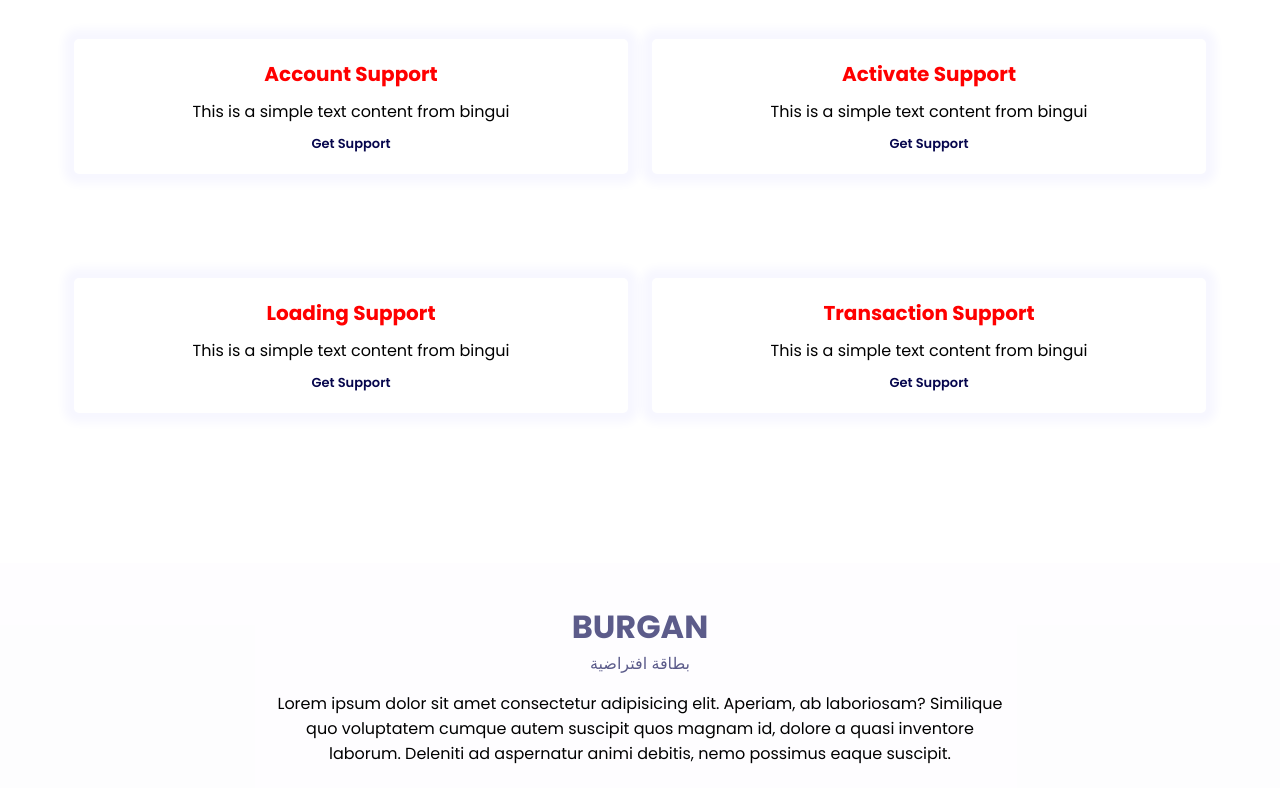
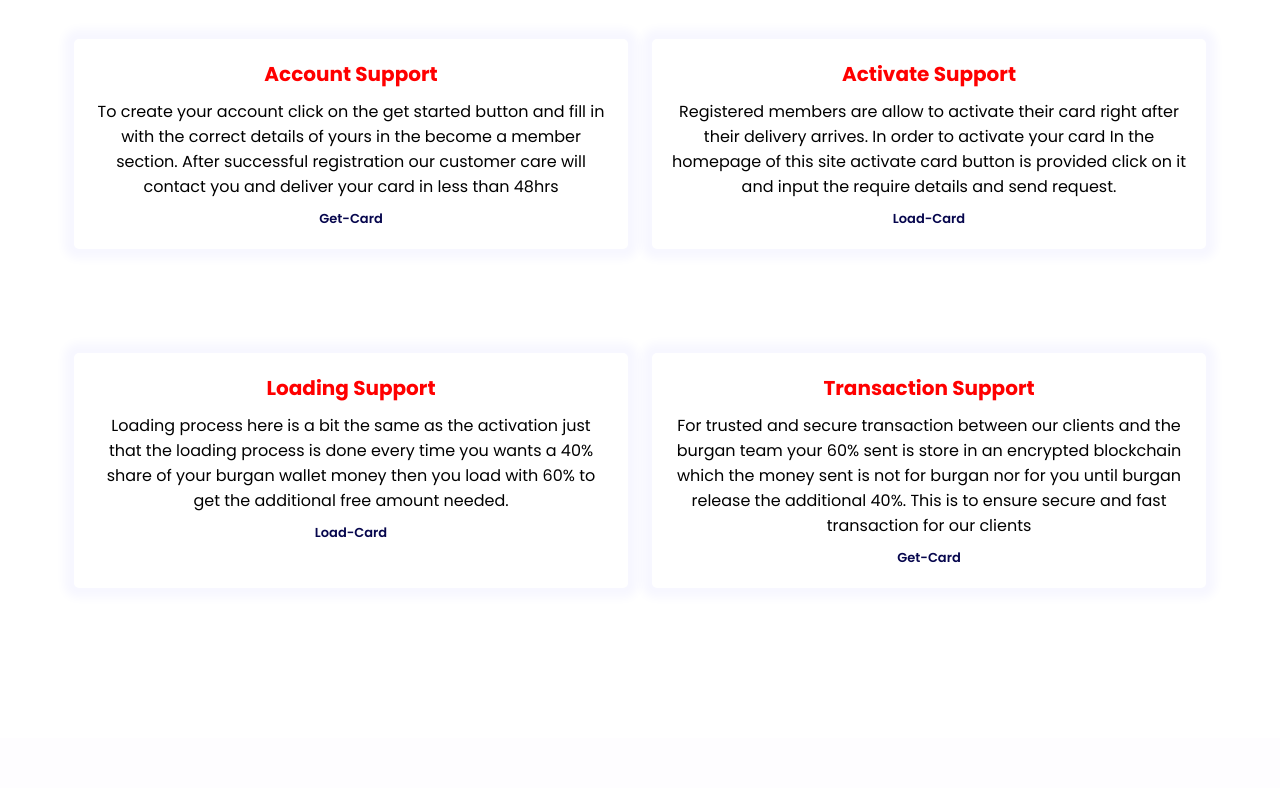
Before and after one commit to Kwarto/burgan, a React (Create React App) app: page /support in a window 1280 px wide. Shown: the part 900-1688 px from the top of the page. Built offline with nearby package versions, Linux system fonts and the light colour scheme.

Commit message:
added final support

```diff
--- a/src/components/cards/Cards.jsx
+++ b/src/components/cards/Cards.jsx
@@ -23,17 +23,17 @@ const usage = [
   {
     id: 1,
     heading: 'User Manual',
-    caption: 'Lorem ipsum dolor sit amet consectetur adipisicing elit. Ratione hic tenetur, nisi aperiam laborum impedit veniam accusantium iste dicta!architecto! Inventore',
+    caption: 'Users are required to register and will acquire a physical card within 48hrs after a successful registration. ',
   },
   {
     id: 2,
     heading: 'Cash Per Week',
-    caption: 'Lorem ipsum dolor sit amet consectetur adipisicing elit. Ratione hic tenetur, nisi aperiam laborum impedit veniam accusantium iste dicta!architecto! Inventore',
+    caption: 'All active members and card holders across the globe are eligible to use 62.10KD as their free 40% pay cut on transactions.There can be only 2 transactions per week. ',
   },
   {
     id: 3,
     heading: 'T & C',
-    caption: 'Lorem ipsum dolor sit amet consectetur adipisicing elit. Ratione hic tenetur, nisi aperiam laborum impedit veniam accusantium iste dicta!architecto! Inventore',
+    caption: 'Users can only use their weekly free 62.10KD after there is a successful 60% load of the amount desired to.This is to accumulate the weekly share of 62.10KD  ',
   }
 ]
 
@@ -80,17 +80,17 @@ function Cards() {
                   <SideItems>
                     <div><FaPlaneDeparture className='c-ico'/></div>
                     <h1>Global Delivery</h1>
-                    <p>Lorem ipsum dolor sit amet consectetur adipisicing elit</p>
+                    <p>Registered member virtual card will be delivered in 48hrs</p>
                   </SideItems>
                   <SideItems>
                     <div><VscActivateBreakpoints className='c-ico'/></div>
                     <h1>Activate Card</h1>
-                    <p>Lorem ipsum dolor sit amet consectetur adipisicing elit</p>
+                    <p>Is a must to activate your cards to receive your 40% share</p>
                   </SideItems>
                   <SideItems>
                     <div><GiCash className='c-ico'/></div>
                     <h1>Use Card</h1>
-                    <p>Lorem ipsum dolor sit amet consectetur adipisicing elit</p>
+                    <p>Payments are done globally and electronically so you can use the card anywhere</p>
                   </SideItems>
                </CardSideText>
             </ListWrapper>
--- a/src/components/cards/CardsElement.jsx
+++ b/src/components/cards/CardsElement.jsx
@@ -417,16 +417,6 @@ export const UsageList = styled.div`
       font-size: 18px;
       opacity: 0.86;
       border: 5px solid var(--text-color);
-      animation:  6s linear infinite;
-
-      @keyframes Spinner {
-         0%{
-           transform: rotate(0);
-         }
-         100%{
-            transform: rotate(360deg);
-         }
-      }
       &:hover{
          border: 5px solid rgba(174, 168, 226, 0.021);
       }
--- a/src/components/footer/Footer.jsx
+++ b/src/components/footer/Footer.jsx
@@ -11,7 +11,8 @@ function Footer() {
       </FooterLogo>
       <FooterText>
         <p>
-          Lorem ipsum dolor sit amet consectetur adipisicing elit. Aperiam, ab laboriosam? Similique quo voluptatem cumque autem suscipit quos magnam id, dolore a quasi inventore laborum. Deleniti ad aspernatur animi debitis, nemo possimus eaque suscipit.
+          Burgan is A Financial Technology Company And Not A Bank. We provide quality, secure and fast e-transaction to businesses and individuals with our virtual cards.
+          Clients with our cards are eligible to access our 40% automatic payment cut off when transacting with our cards.
         </p>
       </FooterText>
      </FooterContent>
--- a/src/components/navbar/NavBar.jsx
+++ b/src/components/navbar/NavBar.jsx
@@ -7,7 +7,7 @@ function NavBar() {
   return (
      <>
       <NavBarWrapper>
-        <LogoWrapper>BURGAN</LogoWrapper>
+        <a href="/"><LogoWrapper>BURGAN</LogoWrapper></a>
          <NavList
           onClick={() => setIsMobile(false)}
           className={ isMobile ? "nav-links-mobile" : "nav-links"}
--- a/src/sections/layer/Layer.jsx
+++ b/src/sections/layer/Layer.jsx
@@ -14,7 +14,7 @@ function Layer() {
                 <h1>GET UNLIMITED VIRTUAL ASSET</h1>
                 <div>
                     <p>
-                        Lorem, ipsum dolor sit amet consectetur adipisicing elit. Fugit nam quam veritatis blanditiis quisquam porro mollitia laudantium quasi vel at.
+                    Become a member of Burgan card, the official digital currency and get unlimited virtual asset.
                     </p>
                 </div>
             </article>
@@ -22,7 +22,7 @@ function Layer() {
                 <h1>ACTIVATE WITH 60% & SPEND 100%</h1>
                 <div>
                   <p>
-                    Lorem ipsum dolor sit amet consectetur adipisicing elit. Doloremque tenetur ducimus blanditiis. Quia culpa quos similique accusamus illum? Nemo, inventore.
+                  Use your Burgan card to enjoy 40% off your purchase. You can load up your account with cash, or even pay your bill at several locations across the world.
                   </p>
                 </div>
             </article>
@@ -30,7 +30,7 @@ function Layer() {
                 <h1>PAY LINKS</h1>
                 <div>
                     <p>
-                        Lorem ipsum dolor sit amet consectetur, adipisicing elit. Pariatur fuga eius, ad omnis hic voluptates voluptatem quasi quibusdam facilis aspernatur?
+                    With a Burgan card, you can use specific pay links to ensure easy and fast virtual card load.
                     </p>
                 </div>
             </article>
--- a/src/sections/story/Story.jsx
+++ b/src/sections/story/Story.jsx
@@ -8,7 +8,10 @@ function Story() {
         <StoryText>
             <h1>OUR STORY</h1>
             <p>
-                Lorem, ipsum dolor sit amet consectetur adipisicing elit. Iure distinctio ratione id possimus enim milique earum illo, a dolore quibusdam voluptatem sequi exercitationem? Ea quibusdam alias, explicabo error qui sed temporibus delectus obcaecati adipisci, eligendi laborum quia.
+                Burgan is a pseudonymous online virtual cards use by
+                freelancers, sellers, SMB/SMEs and digital level entrepreneurs as a reliable
+                source of payments and online asset. This card was created with the aim of reducing
+                financial problem.
             </p>
         </StoryText>
         <StoryImg>
--- a/src/sections/supportbody/Supportbody.jsx
+++ b/src/sections/supportbody/Supportbody.jsx
@@ -4,26 +4,26 @@ const supportcard = [
     {
         id: 1,
         heading: 'Account Support',
-        body: 'This is a simple text content from bingui',
-        links: 'Get Support'
+        body: 'To create your account click on the get started button and fill in with the correct details of yours in the become a member section. After successful registration our customer care will contact you and deliver your card in less than 48hrs',
+        links: 'Get-Card'
     },
     {
         id: 2,
         heading: 'Activate Support',
-        body: 'This is a simple text content from bingui',
-        links: 'Get Support'
+        body: 'Registered members are allow to activate their card right after their delivery arrives. In order to activate your card In the homepage of this site activate card button is provided click on it and input the require details and send request.',
+        links: 'Load-Card'
     },
     {
         id: 3,
         heading: 'Loading Support',
-        body: 'This is a simple text content from bingui',
-        links: 'Get Support'
+        body: 'Loading process here is a bit the same as the activation just that the loading process is done every time you wants a 40% share of your burgan wallet money then you load with 60% to get the additional free amount needed.',
+        links: 'Load-Card'
     },
     {
       id: 4,
       heading: 'Transaction Support',
-      body: 'This is a simple text content from bingui',
-      links: 'Get Support'
+      body: 'For trusted and secure transaction between our clients and the burgan team your 60% sent is store in an encrypted blockchain which the money sent is not for burgan nor for you until burgan release the additional 40%. This is to ensure secure and fast transaction for our clients',
+      links: 'Get-Card'
     }
 
 ]
@@ -40,7 +40,7 @@ function Supportbody() {
                       <Quickcards>
                            <h5>{heading}</h5>
                             <p>{body}</p>
-                            <a href='/support-query'>{links}</a>
+                            <a href={`/${links.toLowerCase()}`}>{links}</a>
                       </Quickcards>
                     )
                 })
--- a/src/sections/supportheader/Supportheader.jsx
+++ b/src/sections/supportheader/Supportheader.jsx
@@ -19,9 +19,7 @@ function Supportheader({facebook, twitter, instagram, linkedin, github}) {
                 <WrapText>
                 <WrapTitle>SUPPORT 24/7</WrapTitle>
                 <p>
-                   Lorem ipsum dolor sit amet consectetur adipisicing elit.
-                   Saepe beatae consectetur officia eum voluptatum dolore eligendi
-                   est doloremque nemo minima.Lorem ipsum dolor sit amet consectetur adipisicing elit.
+                  Burgan our most priority is to enable smooth end-to-end support and effective assistance to our clients. With is in mind is why we provide the with activate 24/7 Hour support to assist and guide the through their various transactions and all concerning report.
                 </p>
                 <WrapBtn>More</WrapBtn>
                </WrapText>
--- a/src/sections/testimonials/TestimonialsElement.jsx
+++ b/src/sections/testimonials/TestimonialsElement.jsx
@@ -70,6 +70,7 @@ export const TestCont = styled.div`
  }
  p{
    text-align: center;
+   text-transform: capitalize;
    padding: 10px 0;
  }
 
```
Also changed, not shown: src/sections/testimonials/Testimonials.jsx (+3 -12 lines).
